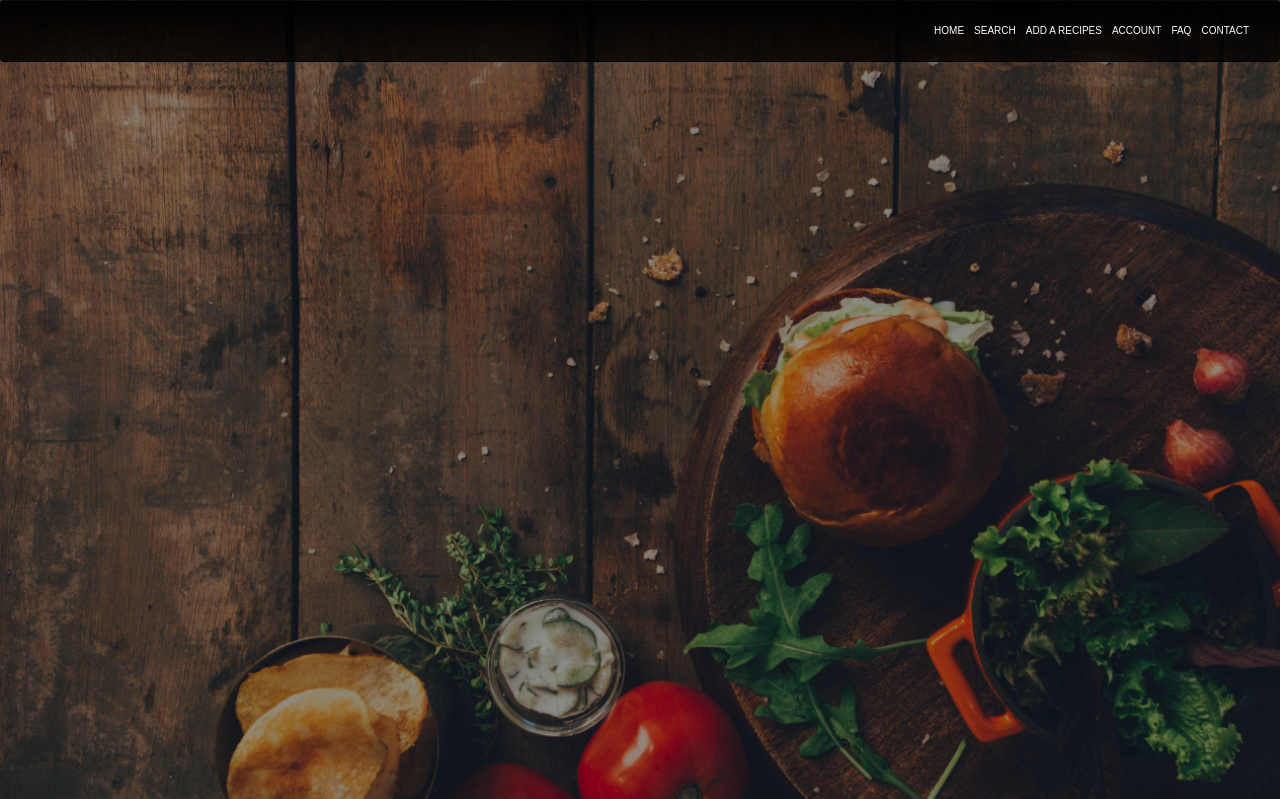
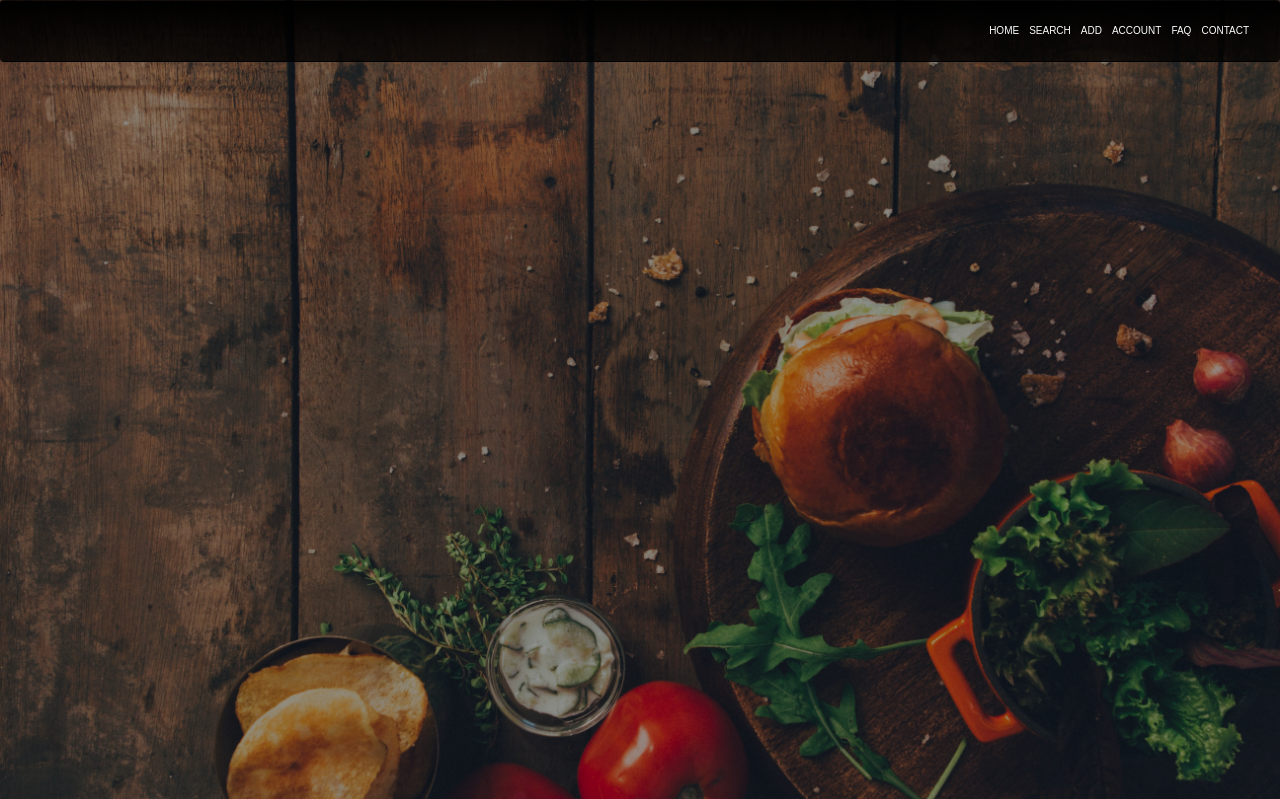
Before and after one commit to enos2328/cst205-project, a Flask app: page /addrecipe in a window 1280 px wide. Shown: the top 799 px of the page. Run offline with Flask 2, Linux system fonts and the light colour scheme; some libraries are stand-ins or nearby versions.

Commit message:
Update addrecipe.html

```diff
--- a/templates/addrecipe.html
+++ b/templates/addrecipe.html
@@ -37,7 +37,7 @@
                         		<a class="nav-link" href="/search">SEARCH</a>
                         	</li>
                         	<li class="nav-item">
-                        		<a class="nav-link" href="/addrecipe">ADD A RECIPES</a>
+                        		<a class="nav-link" href="/addrecipe">ADD</a>
                         	</li>
                         	<li class="nav-item">
                         		<a class="nav-link" href="/login">ACCOUNT</a>
```
